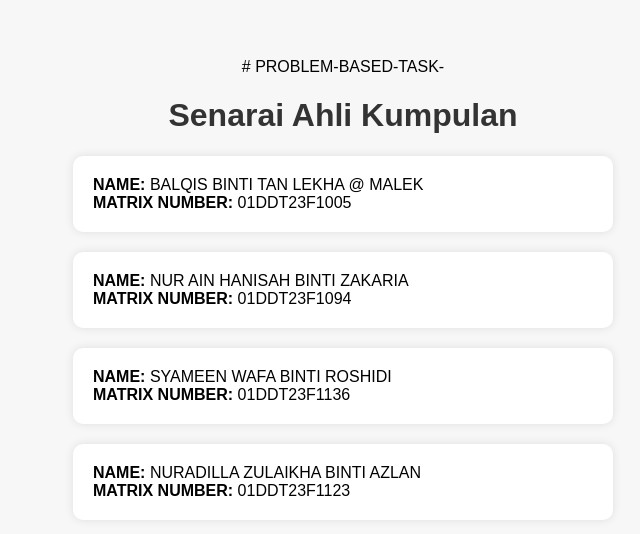
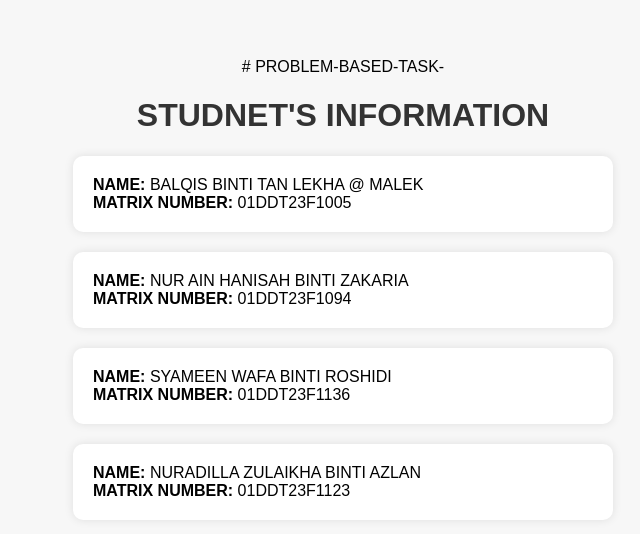
Before and after one commit to qszhlf/PROBLEM-BASED-TASK-, a plain HTML site: page index.html in a window 1280 px wide. Shown: the whole page, without its empty margins (297-937 px from the left). Drawn offline with Linux system fonts and the light colour scheme.

Commit message:
Update index.html

```diff
--- a/index.html
+++ b/index.html
@@ -26,7 +26,7 @@
   </style>
 </head>
 <body>
-  <h1>Senarai Ahli Kumpulan</h1>
+  <h1>STUDNET'S INFORMATION</h1>
 
   <div class="card">
     <strong>NAME:</strong> BALQIS BINTI TAN LEKHA @ MALEK<br>
```
